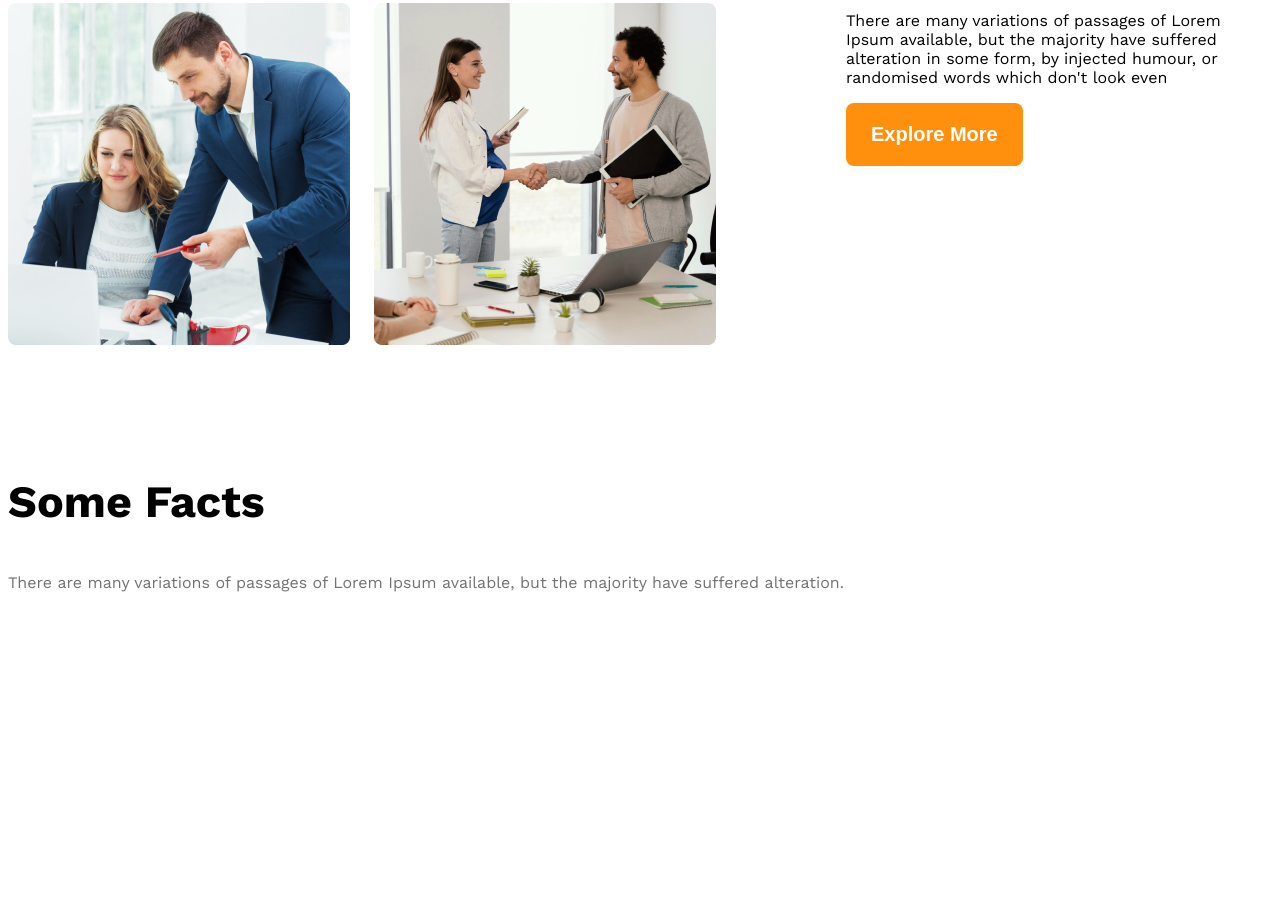
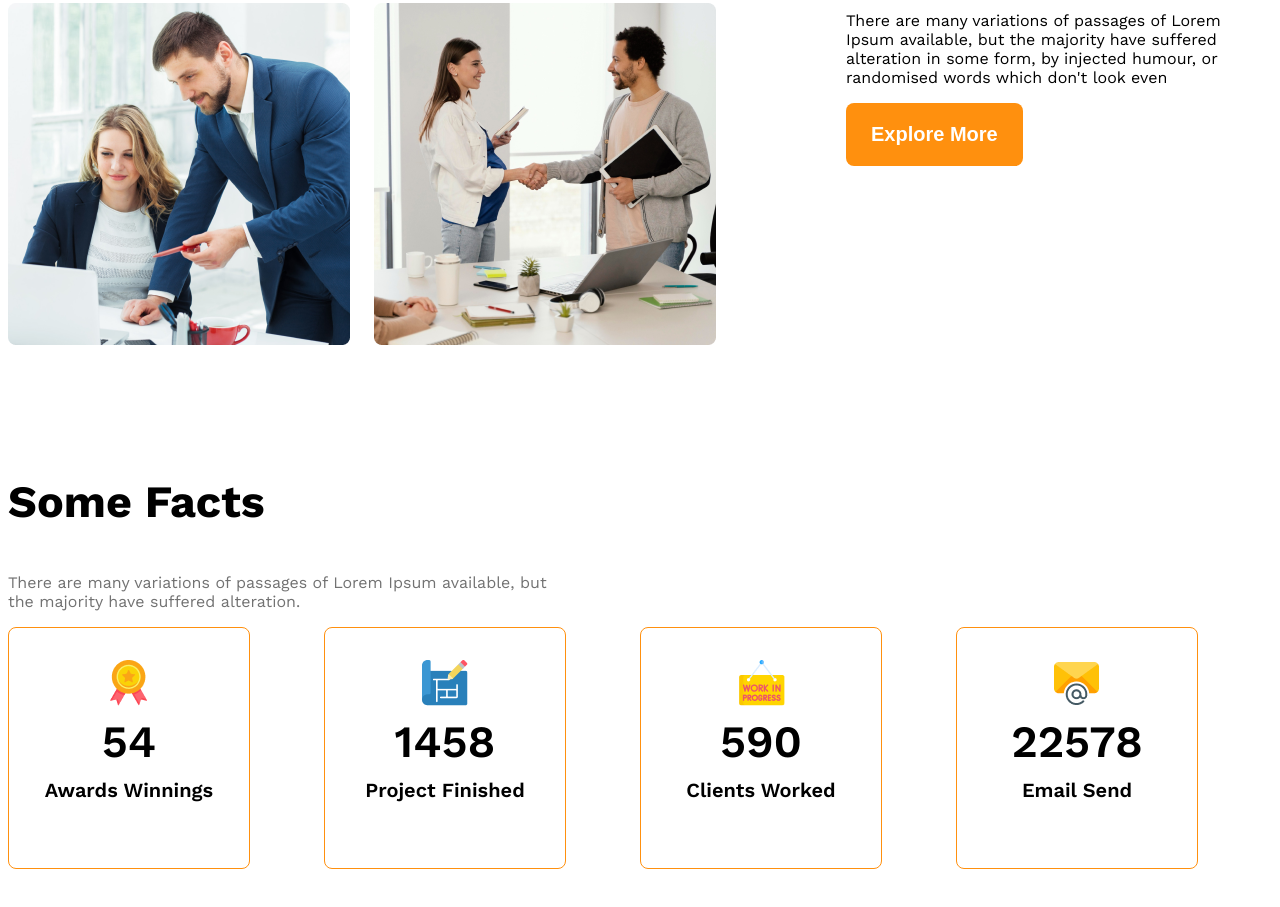
Before and after one commit to Md-Shanto-Sharker/g3-architects-website, a plain HTML site: page index.html in a window 1280 px wide. Shown: the part 1696-2603 px from the top of the page. Before the commit the page ends 2577 px from the top, so only its background shows below. Drawn offline with nearby package versions, Linux system fonts and the light colour scheme.

Commit message:
added card

```diff
--- a/index.html
+++ b/index.html
@@ -51,27 +51,35 @@
             <!-- features will enjoy -->
              <section>
                     <h3 class="section-title"> Some Facts</h3>
-                    <p class="text-light-gray">There are many variations of passages of Lorem Ipsum available, but the majority have suffered alteration.</p>
+                    <p class="text-light-gray fact-description">There are many variations of passages of Lorem Ipsum available, but the majority have suffered alteration.</p>
                     <div class="facts-container">
-                        <div class="fact">
-                            <img src="" alt="" class="fact-icon">
-                            <h4 class="fact-number"></h4>
-                            <h5 class="fact-name"></h5>
+                        <div class="fact-card display-flex">
+                            <div>
+                                <img src="images/icons/ribon.png" alt="" class="fact-icon">
+                                <h4 class="fact-number">54</h4>
+                                <h5 class="fact-name"> Awards Winnings</h5>
+                                </div>
                         </div>
-                        <div class="fact">
-                            <img src="" alt="" class="fact-icon">
-                            <h4 class="fact-number"></h4>
-                            <h5 class="fact-name"></h5>
+                        <div class="fact-card display-flex">
+                            <div>
+                                <img src="images/icons/projects.png" alt="" class="fact-icon">
+                                <h4 class="fact-number">1458 </h4>
+                                <h5 class="fact-name">Project Finished</h5>
+                                </div>
                         </div>
-                        <div class="fact">
-                            <img src="" alt="" class="fact-icon">
-                            <h4 class="fact-number"></h4>
-                            <h5 class="fact-name"></h5>
+                        <div class="fact-card display-flex">
+                            <div>
+                                <img src="images/icons/customers.png" alt="" class="fact-icon">
+                                <h4 class="fact-number">590</h4>
+                                <h5 class="fact-name">Clients Worked</h5>
+                                </div>
                         </div>
-                        <div class="fact">
-                            <img src="" alt="" class="fact-icon">
-                            <h4 class="fact-number"></h4>
-                            <h5 class="fact-name"></h5>
+                        <div class="fact-card display-flex">
+                            <div>
+                                <img src="images/icons/email.png" alt="" class="fact-icon">
+                                <h4 class="fact-number">22578</h4>
+                                <h5 class="fact-name">Email Send</h5>
+                            </div>
                         </div>
                     </div>
              </section>
--- a/styles/architects.css
+++ b/styles/architects.css
@@ -109,6 +109,44 @@
 #quick-list{
   font-weight: 500;
 }
+
+.facts-container{
+  display: grid;
+  grid-template-columns: repeat(4,1fr);
+}
+
+.fact-card{
+  border: 1px solid #FF900E;
+  width: 240px;
+  height: 240px;
+  border-radius: 8px;
+  text-align: center;
+  align-items: center;
+  justify-content: center;
+}
+
+
+
+.fact-number{
+  font-size: 2.8rem;
+  font-weight: 600;
+  margin-top: 5px;
+  margin-bottom: 10px;
+}
+
+.fact-name{
+  font-size: 1.25rem;
+  font-weight: 600;
+  margin-top: 10px;
+}
+
+.fact-description{
+  max-width:540px ;
+}
+
+
+
+
   /* responsive media query */
   @media screen and (max-width: 576px) {
     .navbar, .nav-links, .teams{
@@ -123,6 +161,7 @@
 
   }
 
+
   /* medium size device */
   @media screen and (min-width:576px) and (max-width:992px) {
     .teams{
```
